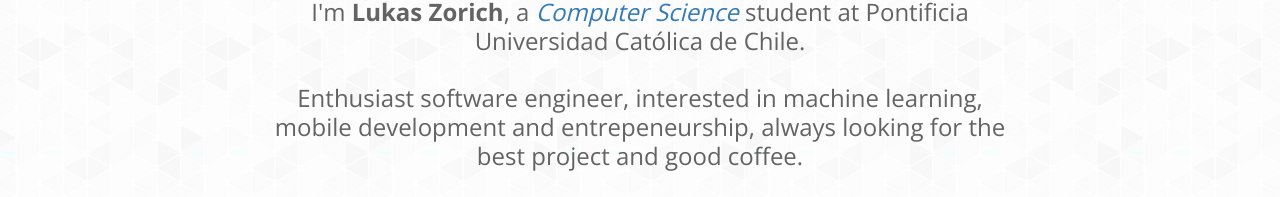
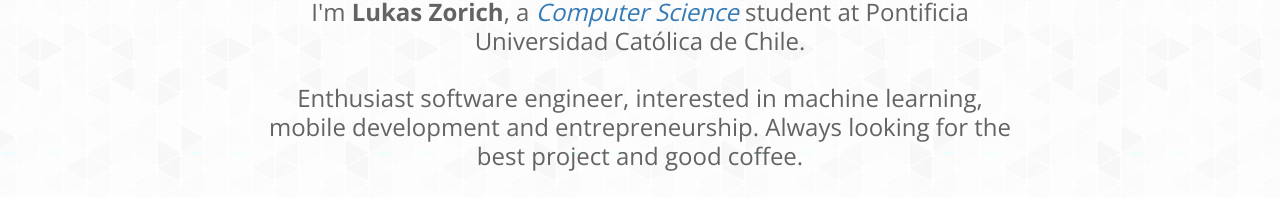
Before and after one commit to lezorich/lezorich.github.io, a plain HTML site: page index.html in a window 1280 px wide. Shown: the part 396-593 px from the top of the page. Drawn offline with nearby package versions, Linux system fonts and the light colour scheme; files whose address does not match are found by name.

Commit message:
Fix grammar and spelling

```diff
--- a/index.html
+++ b/index.html
@@ -40,7 +40,7 @@
         <img src="/images/author.jpg" alt="author thumb" class="dot">
         <h1>Hello!</h1>
         <h3>I'm <strong itemprop="name">Lukas Zorich</strong>, a <em itemprop="jobTitle">Computer Science</em> student at Pontificia Universidad Católica de Chile.</h3>
-        <h3>Enthusiast software engineer, interested in machine learning, mobile development and entrepeneurship, always looking for the best project and good coffee.</h3>
+        <h3>Enthusiast software engineer, interested in machine learning, mobile development and entrepreneurship. Always looking for the best project and good coffee.</h3>
 
         <a href="/end2end/blog" class="btn btn-ghost">cv</a>
         <a href="/end2end/about" class="btn btn-ghost">about</a>
```
